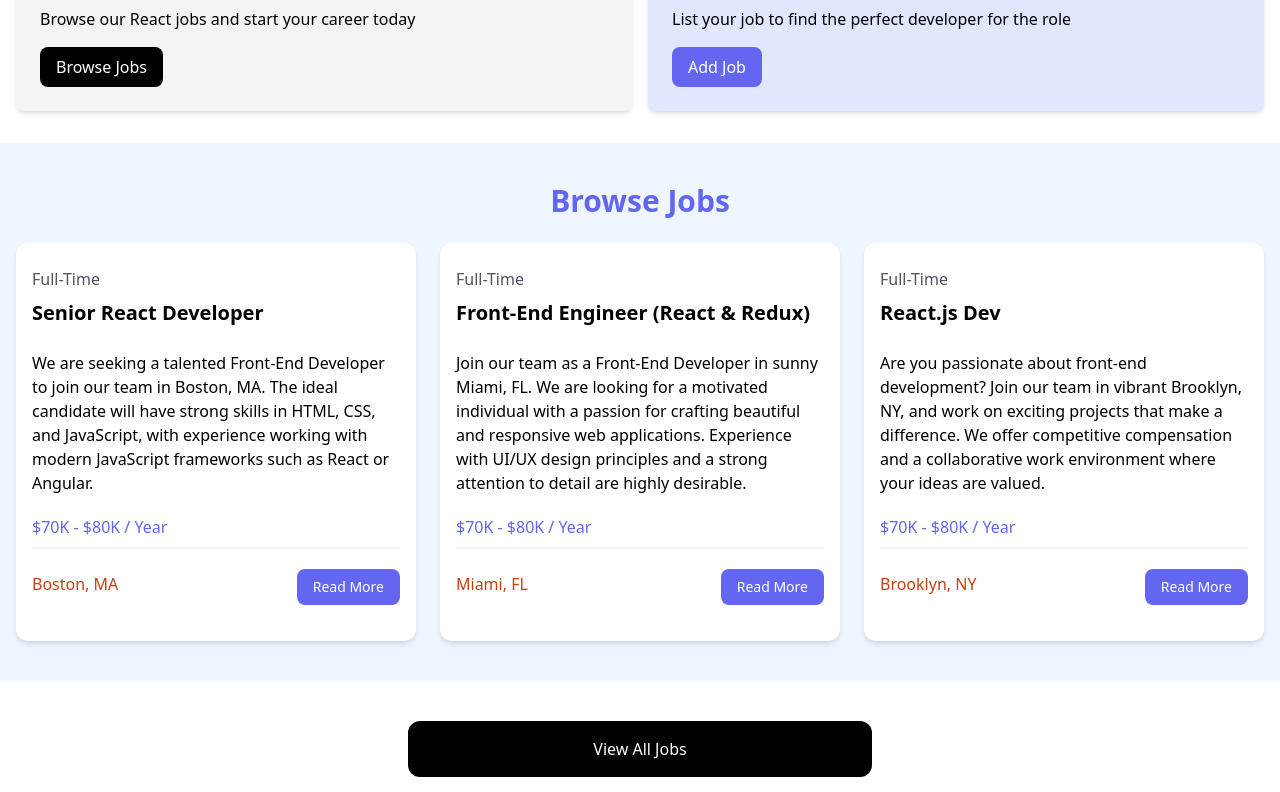
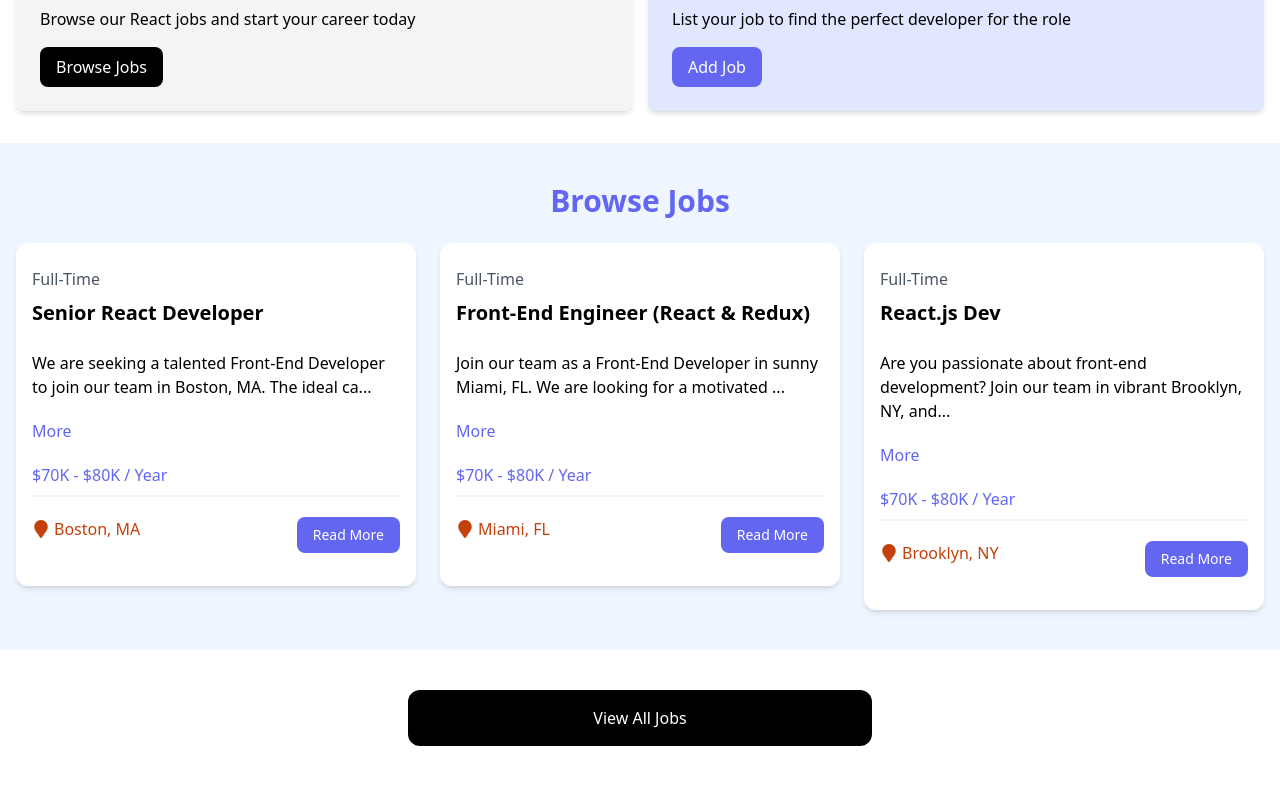
Before and after one commit to ShaQay3Q/ReactJobs, a React (Vite) app: page / in a window 1280 px wide. Shown: the part 466-1258 px from the top of the page. Built offline with nearby package versions, Linux system fonts and the light colour scheme.

Commit message:
start using useState and onClick (the onClick one was interesting. It called a fucntion that called another function)

```diff
--- a/package.json
+++ b/package.json
@@ -11,7 +11,9 @@
   },
   "dependencies": {
     "react": "^18.3.1",
-    "react-dom": "^18.3.1"
+    "react-dom": "^18.3.1",
+    "react-icon": "^1.0.0",
+    "react-icons": "^5.2.1"
   },
   "devDependencies": {
     "@types/react": "^18.3.3",
--- a/src/components/JobListing.jsx
+++ b/src/components/JobListing.jsx
@@ -1,9 +1,17 @@
 import propTypes from "prop-types";
+import { useState } from "react";
+import { FaMapMarker } from "react-icons/fa";
 
 JobListing.propTypes = {
 	job: propTypes.object,
 };
 export default function JobListing({ job }) {
+	const [showFullDescription, setShowFullDescription] = useState(false);
+	let description = job.description;
+
+	if (!showFullDescription) {
+		description = description.substring(0, 90) + "...";
+	}
 	return (
 		<div>
 			<div
@@ -16,7 +24,14 @@ export default function JobListing({ job }) {
 						<h3 className='text-xl font-bold'>{job.title}</h3>
 					</div>
 
-					<div className='mb-5'>{job.description}</div>
+					<div className='mb-5'>{description}</div>
+
+					<button
+						onClick={() => setShowFullDescription((prevState) => !prevState)}
+						className='text-indigo-500 mb-5 hover:text-indigo-700'
+					>
+						{showFullDescription ? "Less" : "More"}
+					</button>
 
 					<h3 className='text-indigo-500 mb-2'>{job.salary} / Year</h3>
 
@@ -24,7 +39,7 @@ export default function JobListing({ job }) {
 
 					<div className='flex flex-col lg:flex-row justify-between mb-4'>
 						<div className='text-orange-700 mb-3'>
-							<i className='fa-solid fa-location-dot text-lg'></i>
+							<FaMapMarker className='inline text-lg mb-1 mr-1' />
 							{job.location}
 						</div>
 						<a
```
Also changed, not shown: 1 other file (tests, documents, lock files or other folders).
